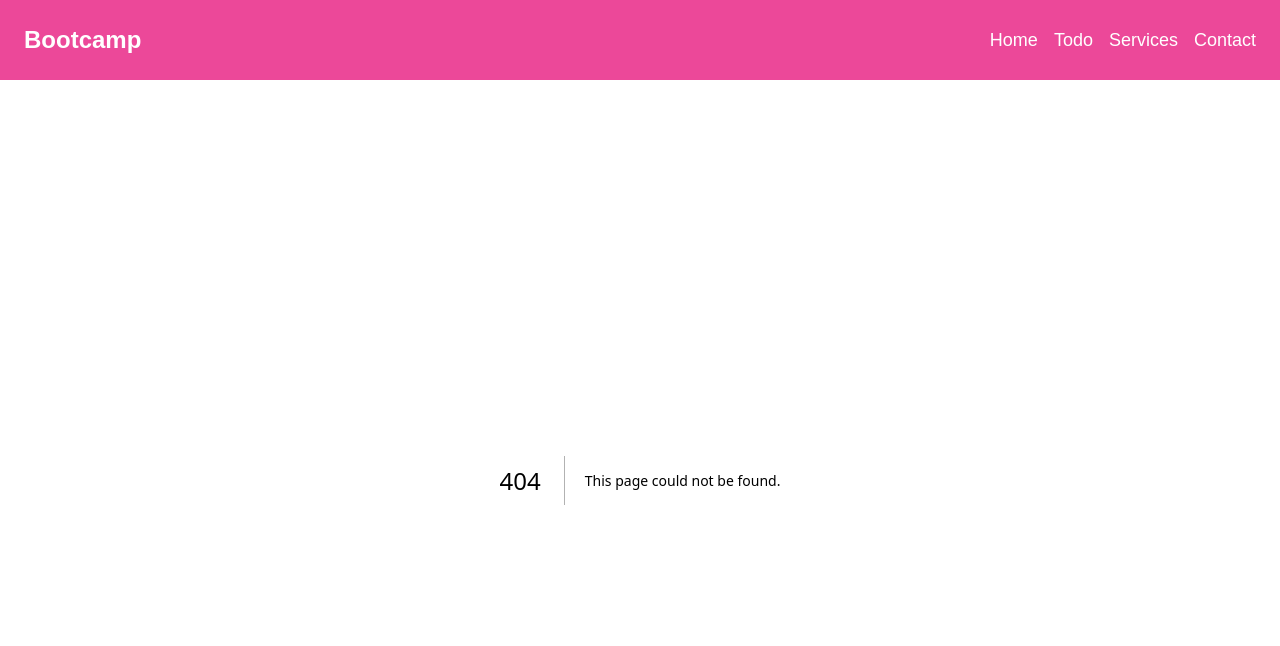
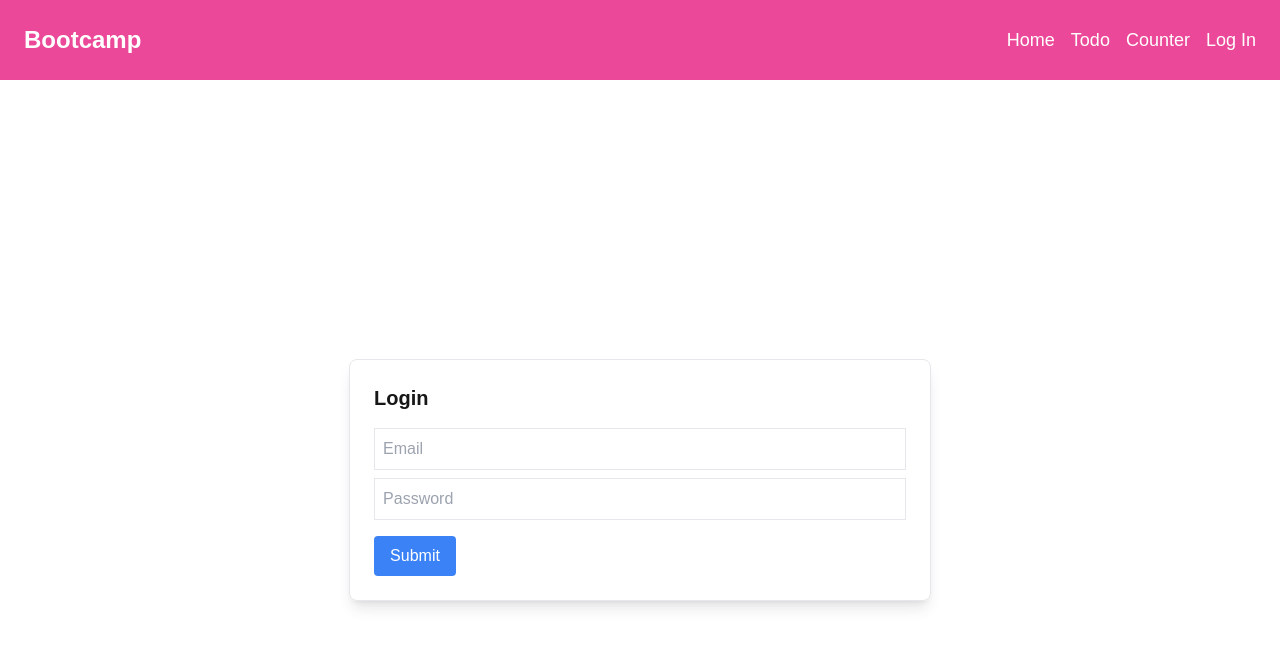
Before and after one commit to natiasaghliani/icare-bootcamp2, a Next.js app: page /login in a window 1280 px wide. Before the commit this address had no page. Shown: the top 646 px of the page. Built offline with nearby package versions, Linux system fonts and the light colour scheme.

Commit message:
day 8 tasks

```diff
--- a/app/components/Header.tsx
+++ b/app/components/Header.tsx
@@ -20,14 +20,18 @@ export default () => {
             </Link>
           </li>
           <li>
-            <a href="#" className="text-white text-lg hover:underline">
-              Services
-            </a>
+            <Link
+              className="text-white text-lg hover:underline"
+              href="/counter"
+            >
+              Counter
+            </Link>
           </li>
           <li>
-            <a href="#" className="text-white text-lg hover:underline">
-              Contact
-            </a>
+            <Link className="text-white text-lg hover:underline"
+            href="/login">
+              Log In
+            </Link>
           </li>
         </ul>
       </nav>
--- /dev/null
+++ b/app/counter/page.tsx
@@ -0,0 +1,31 @@
+"use client";
+
+import React, { useEffect, useState } from 'react';
+
+export default () => {
+  const [count, setCount] = useState(0);
+
+  useEffect(() => {
+    console.log(`Count value: ${count}`);
+  }, [count]);
+
+  const plus = () => {
+    setCount(count + 1);
+  };
+
+  const minus = () => {
+    setCount(count - 1);
+  };
+
+  return (
+    <div className="p-4">
+      <h1 className="text-2xl">Counter: {count}</h1>
+      <button onClick={plus} className="bg-blue-500 text-white px-4 py-2 m-2 rounded-md w-10">
+        +
+      </button>
+      <button onClick={minus} className="bg-pink-500 text-white px-4 py-2 m-2 rounded-md w-10">
+        -
+      </button>
+    </div>
+  );
+};
--- /dev/null
+++ b/app/login/page.tsx
@@ -0,0 +1,45 @@
+"use client";
+
+import { useState } from "react";
+
+export default function Login() {
+  const [formData, setFormData] = useState({ email: "", password: "" });
+
+  const handleChange = (e: { target: { name: any; value: any; }; }) => {
+    setFormData({ ...formData, [e.target.name]: e.target.value });
+  };
+
+  const handleSubmit = (e: { preventDefault: () => void; }) => {
+    e.preventDefault();
+    console.log("Submitted Data:", formData);
+  };
+
+  return (
+    <div className="flex justify-center items-center min-h-screen">
+      <form onSubmit={handleSubmit} className="p-6 border rounded-lg shadow-lg">
+        <h2 className="text-xl font-bold mb-4">Login</h2>
+        <input
+          type="email"
+          name="email"
+          placeholder="Email"
+          value={formData.email}
+          onChange={handleChange}
+          className="border p-2 w-full mb-2"
+          required
+        />
+        <input
+          type="password"
+          name="password"
+          placeholder="Password"
+          value={formData.password}
+          onChange={handleChange}
+          className="border p-2 w-full mb-4"
+          required
+        />
+        <button type="submit" className="bg-blue-500 text-white px-4 py-2 rounded">
+          Submit
+        </button>
+      </form>
+    </div>
+  );
+}
```
